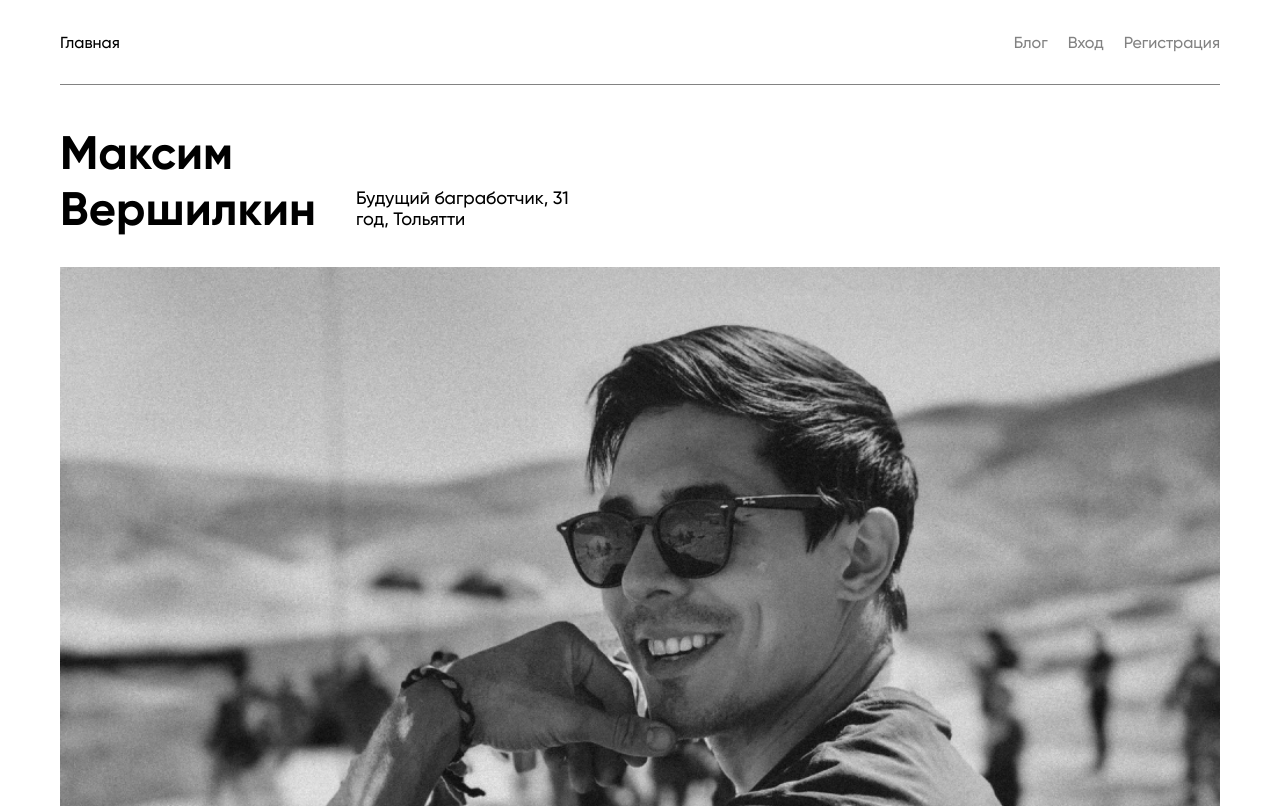
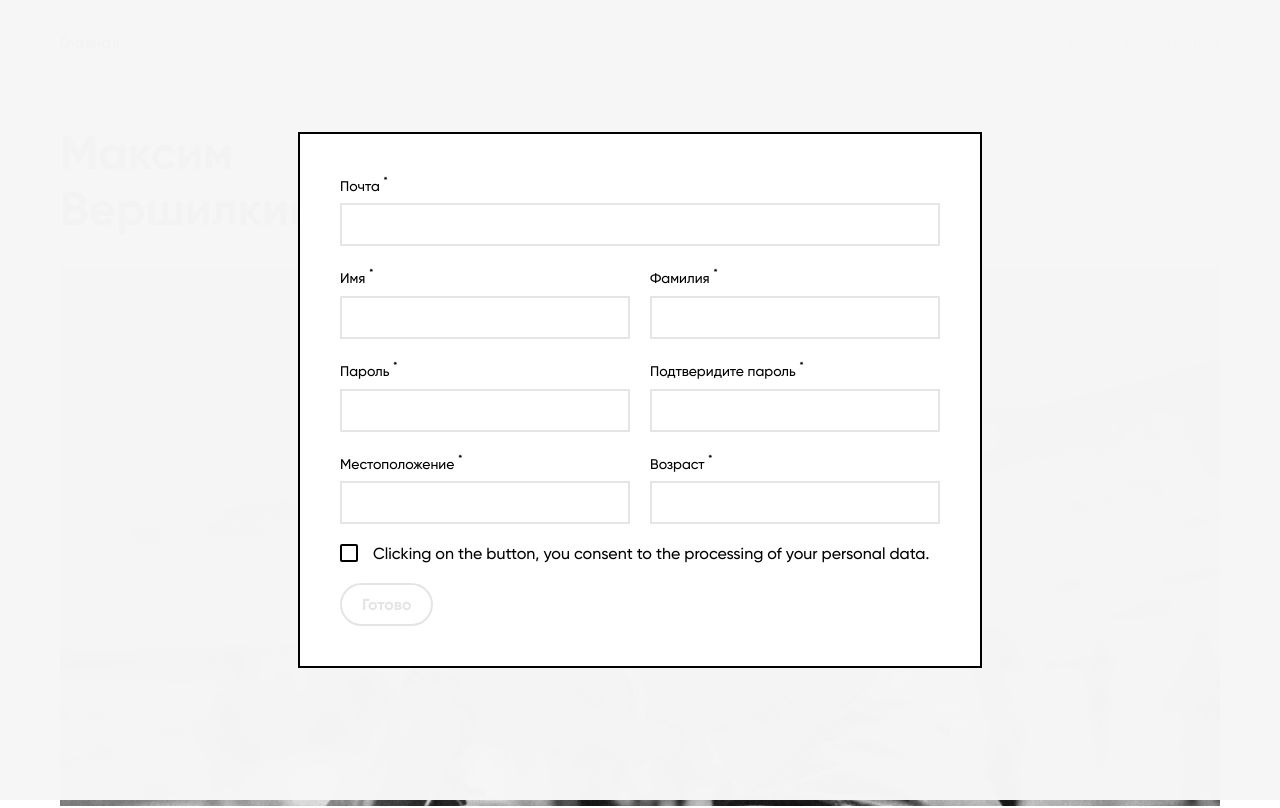
Before and after one commit to dl-academy-edu/ds-vershilkin-maksim-3, a website: page src/index.html in a window 1280 px wide. Shown: the top 808 px of the page. Drawn offline with nearby package versions, Linux system fonts and the light colour scheme; files that its build step writes are made by us from their sources.

Commit message:
Edited styles of the log in and registration forms.

```diff
--- a/src/sass/pages/main.scss
+++ b/src/sass/pages/main.scss
@@ -487,6 +487,11 @@
   &__wrap {
     // Position
     position: relative;
+
+    @media (max-width:450px) {
+      // Block model
+      width: 100%;
+    }
   }
 
   &__title {
@@ -509,6 +514,12 @@
     background: url("/imgs/img_icon_feedback_close.svg") center no-repeat;
     // Animation
     transition: opacity ease-in .4s;
+
+    @media (max-width:450px) {
+      // Position
+      top: -45px;
+      left: 20px;
+    }
 
     &:hover {
       // Stylization
@@ -536,6 +547,14 @@
     // Stylization
     outline: solid 2.5px $color_black;
     background-color: $color_white;
+
+    @media (max-width:450px) {
+      // Block model
+      width: auto;
+      padding: 20px;
+      // Stylization
+      outline: none;
+    }
   }
 
   &__label {
@@ -588,7 +607,7 @@
   // Position
   position: absolute;
   top:0;
-  display: none; // flex
+  display: flex; // flex
   justify-content: center;
   align-items: center;
   // Block model
@@ -606,6 +625,12 @@
   &__wrap {
     // Position
     position: relative;
+
+    @media (max-width:690px) {
+      // Block model
+      width: 100%;
+    }
+
   }
 
   &__title {
@@ -628,6 +653,12 @@
     background: url("/imgs/img_icon_feedback_close.svg") center no-repeat;
     // Animation
     transition: opacity ease-in .4s;
+
+    @media (max-width:770px) {
+      // Position
+      top: -45px;
+      left: 20px;
+    }
 
     &:hover {
       // Stylization
@@ -656,6 +687,15 @@
     // Stylization
     outline: solid 2.5px $color_black;
     background-color: $color_white;
+
+    @media (max-width:690px) {
+      // Block model
+      width: auto;
+      padding: 20px;
+      // Stylization
+      outline: none;
+    }
+
   }
 
   &__item {
@@ -667,6 +707,11 @@
     width: 50%;
     margin: 0 20px 0 0;
     box-sizing: border-box;
+
+    @media (max-width:480px) {
+      // Block model
+      width: 100%;
+    }
 
     &:nth-child(even) {
       // Block model
@@ -685,6 +730,11 @@
     display: flex;
     // Block model
     width: 100%;
+
+    @media (max-width:480px) {
+      // Position
+      flex-flow: column;
+    }
   }
 
   &__agreement {
```
